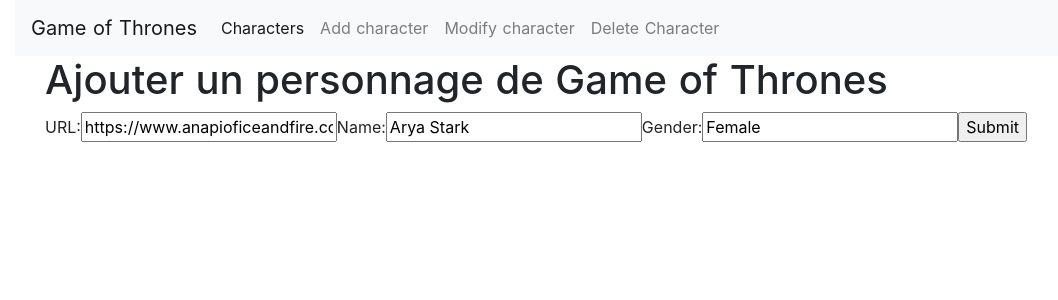
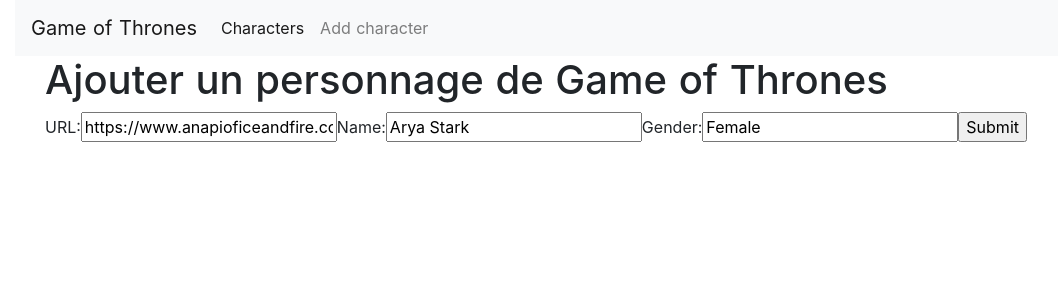
Before and after one commit to Nairolf92/iim-nuxtjs, a Nuxt app: page /characters/add in a window 1280 px wide. Shown: the top 300 px of the page, without its empty margins (70-1128 px from the left). Built offline with nearby package versions, Linux system fonts and the light colour scheme.

Commit message:
remove navbar useless

```diff
--- a/components/NavBar.vue
+++ b/components/NavBar.vue
@@ -13,12 +13,6 @@
         <li class="nav-item">
           <a class="nav-link" href="/characters/add">Add character<span class="sr-only"></span></a>
         </li>
-        <li class="nav-item">
-          <a class="nav-link" href="/characters/modify">Modify character<span class="sr-only"></span></a>
-        </li>
-        <li class="nav-item">
-          <a class="nav-link" href="/characters/delete">Delete Character<span class="sr-only"></span></a>
-        </li>
       </ul>
     </div>
   </nav>
--- a/pages/characters/_add.vue
+++ b/pages/characters/_add.vue
@@ -44,7 +44,7 @@
         this.character['url'] = this.url;
         this.character['name'] = this.name;
         this.character['gender'] = this.gender;
-          axios.post('/characters', this.character)
+        axios.post('/characters', this.character)
       }
     }
   }
```
